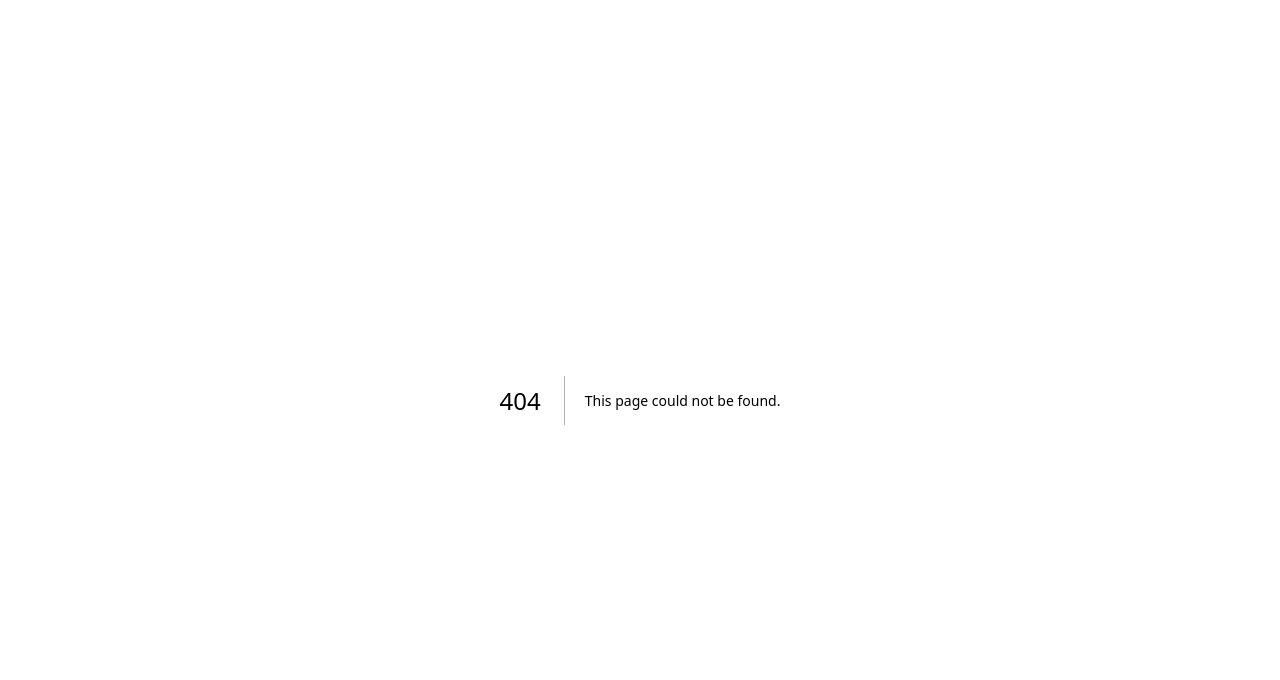
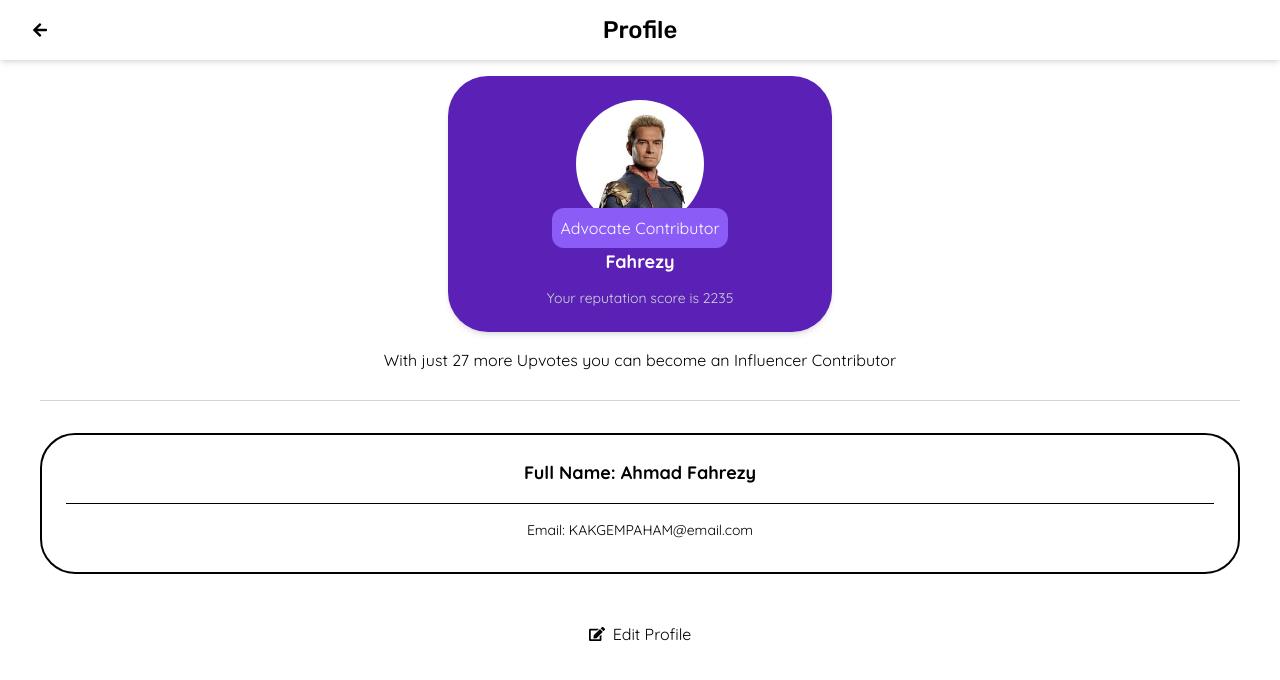
Before and after one commit to farhanfahreezy/garudahack5.0, a Next.js app: page /profile in a window 1280 px wide. Before the commit this address had no page. Shown: the top 680 px of the page. Built offline with nearby package versions, Linux system fonts and the light colour scheme.

Commit message:
feat: profile page

```diff
--- /dev/null
+++ b/src/app/(site)/(require-login)/(no-navbar)/profile/comp/lower.tsx
@@ -0,0 +1,32 @@
+"use client";
+
+import React from 'react';
+import { FaEdit } from 'react-icons/fa';
+
+interface LowerProps {
+  fullName: string;
+  email: string;
+}
+
+const LowerProps: React.FC<LowerProps> = ({ fullName, email }) => {
+  return (
+    <>
+    <div className="flex flex-col gap-2  items-center p-6 border-2 border-black rounded-[35px] bg-transparent mt-8 mx-10">
+      <div className="font-bold text-lg text-black mb-2">Full Name: {fullName}</div>
+      <hr className="w-full border-t border-black mb-2" />
+      <div className="text-sm text-black mb-2">Email: {email}</div>
+
+    </div>
+
+    <button className="flex items-center px-4 py-2 text-black hover:bg-black hover:text-white mx-10 mt-10 self-center">
+        <FaEdit className="mr-2" />
+        Edit Profile
+      </button>
+    </>
+
+
+
+  );
+};
+
+export default LowerProps;
--- /dev/null
+++ b/src/app/(site)/(require-login)/(no-navbar)/profile/comp/upper.tsx
@@ -0,0 +1,27 @@
+"use client";
+
+import React from 'react';
+
+interface UpperProps {
+  urlImage: string;
+  name: string;
+  role: string;
+  reputationScore: string;
+}
+
+const UpperProps: React.FC<UpperProps> = ({ urlImage, name, role, reputationScore }) => {
+  return (
+    <div className="flex flex-col items-center p-6 bg-violet-800 rounded-[40px] shadow-md w-96 mx-auto mt-4">
+      <div className="relative w-full flex justify-center">
+        <img src={urlImage} alt={name} className="w-32 h-32 rounded-full" />
+        <div className="absolute -bottom-10 transform -translate-y-1/2 text-white text-base bg-violet-500 rounded-xl p-2">
+          {role}
+        </div>
+      </div>
+      <div className="font-bold text-lg text-white mb-2 mt-5 text-3xl">{name}</div>
+      <div className="text-gray-300 text-sm mt-1">Your reputation score is {reputationScore}</div>
+    </div>
+  );
+};
+
+export default UpperProps;
--- /dev/null
+++ b/src/app/(site)/(require-login)/(no-navbar)/profile/page.tsx
@@ -0,0 +1,40 @@
+"use client";
+
+import React from 'react';
+import { FaArrowLeft } from 'react-icons/fa';
+import LowerProps from "./comp/lower";
+import UpperProps from "./comp/upper";
+
+export default function Home() {
+    return (
+        <div className="flex flex-col items-center justify-start h-full w-full">
+            <div className="flex flex-col w-full">
+                <div className="flex items-center w-full py-3 shadow-md">
+                    <a href='/settings'>
+                     <FaArrowLeft className="ml-8"/>
+                    </a>
+                    <div className="text-[24px] font-rubik font-medium w-full text-center mr-12">
+                        Profile
+                    </div>
+                </div>
+
+                <UpperProps
+                    urlImage="/expert/homelander.jpg"
+                    name="Fahrezy"
+                    role="Advocate Contributor"
+                    reputationScore="2235"
+                />
+                <h2 className="mt-4 mx-10 text-center">
+                    With just 27 more Upvotes you can become an Influencer Contributor
+                </h2>
+
+                <hr className="border-t border-gray-300 mx-10 mt-7" />
+
+                <LowerProps
+                    fullName="Ahmad Fahrezy"
+                    email="KAKGEMPAHAM@email.com"
+                />
+            </div>
+        </div>
+    );
+}
--- /dev/null
+++ b/src/app/(site)/(require-login)/(use-navbar)/settings/comp/button2.tsx
@@ -0,0 +1,37 @@
+"use client";
+
+import React from 'react';
+
+interface Button2Props {
+  icon1: React.ReactNode;
+  title: string;
+  subtitle: string;
+  href: string;
+  icon2: React.ReactNode;
+}
+
+const Button2: React.FC<Button2Props> = ({ icon1, title, subtitle, href, icon2 }) => {
+  return (
+    <a
+      href={href}
+      className="flex items-center text-decoration-none p-2.5 mx-1"
+    >
+      <div className="mr-3 rounded-lg bg-[#FF6767] p-3 flex items-center justify-center">
+        {React.cloneElement(icon1 as React.ReactElement, { className: 'text-white text-xl' })}
+      </div>
+      <div className="flex flex-col flex-1">
+        <div className="font-bold text-lg">
+          {title}
+        </div>
+        <div className="text-sm text-gray-600">
+          {subtitle}
+        </div>
+      </div>
+      <div className="ml-3">
+        {React.cloneElement(icon2 as React.ReactElement, { className: 'text-lg' })}
+      </div>
+    </a>
+  );
+};
+
+export default Button2;
--- a/src/app/(site)/(require-login)/(use-navbar)/settings/page.tsx
+++ b/src/app/(site)/(require-login)/(use-navbar)/settings/page.tsx
@@ -3,6 +3,7 @@ import { FaArrowRight } from 'react-icons/fa';
 import { FaUser } from 'react-icons/fa';
 import { FaLock, FaBell, FaArrowUp, FaSignOutAlt } from 'react-icons/fa';
 import { SlArrowRight, SlKey, SlUser, SlBell, SlArrowUpCircle   } from "react-icons/sl";
+import Button2 from './comp/button2';
 
 
 export default function Home() {
@@ -17,7 +18,7 @@ export default function Home() {
 
       <div className="p-2 border border-gray-300 rounded-2xl shadow-md mx-5 my-5">
         <Button
-          icon1={<SlUser className="text-white"/>}
+          icon1={<SlUser className="text-white "/>}
           title="Profile"
           subtitle="Manage your personal information"
           href="/profile"
@@ -53,9 +54,9 @@ export default function Home() {
 
 
       </div>
-      <div className="p-2 border border-gray-300 rounded-2xl shadow-md mx-5 my-5 bg-red-300">
-        <Button
-            icon1={<FaSignOutAlt className="text-white"/>}
+      <div className="p-2 border border-gray-300 rounded-2xl shadow-md mx-5 my-5 bg-[#FAEFEF]">
+        <Button2
+            icon1={<FaSignOutAlt className=""/>}
             title="Logout"
             subtitle=""
             href="/profile"
```
